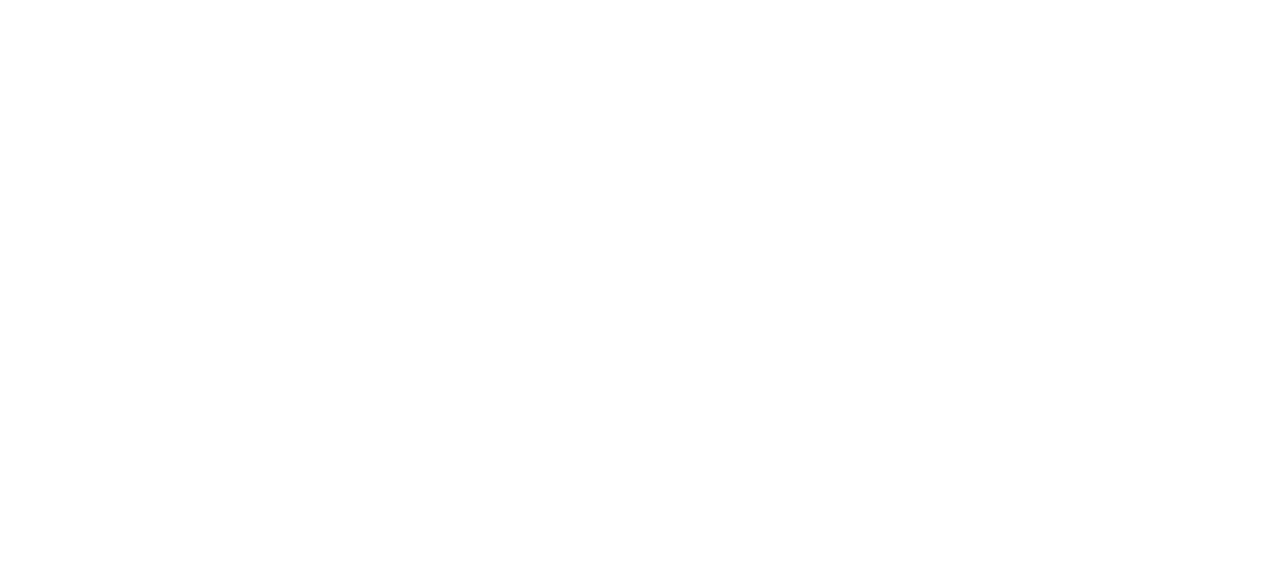
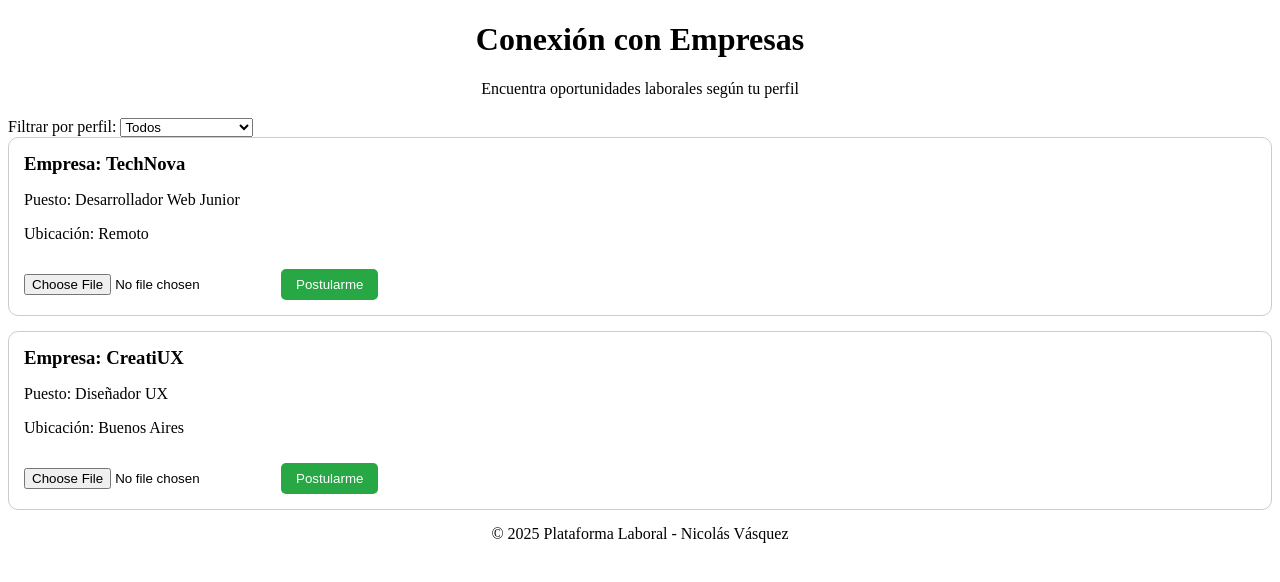
Before and after one commit to Mvaldiviasanchez/Solemne-2, a plain HTML site: page HU003_Nicolas.html in a window 1280 px wide. Drawn offline with Linux system fonts and the light colour scheme.

Commit message:
Update HU003_Nicolas.html

```diff
--- a/HU003_Nicolas.html
+++ b/HU003_Nicolas.html
@@ -32,3 +32,52 @@
       border-radius: 5px;
       margin-top: 10px;
     }
+      </style>
+</head>
+<body onload="notificarOfertas()">
+
+  <header>
+    <h1>Conexión con Empresas</h1>
+    <p>Encuentra oportunidades laborales según tu perfil</p>
+  </header>
+  <section>
+    <label for="filtro">Filtrar por perfil:</label>
+    <select id="filtro">
+      <option>Todos</option>
+      <option>Desarrollador Web</option>
+      <option>Diseñador UX</option>
+      <option>Administrador</option>
+    </select>
+  </section>
+
+  <section class="empresa-card">
+    <h3>Empresa: TechNova</h3>
+    <p>Puesto: Desarrollador Web Junior</p>
+    <p>Ubicación: Remoto</p>
+    <input type="file" id="cv1" />
+    <button class="postular-btn" onclick="postular('TechNova')">Postularme</button>
+  </section>
+
+  <section class="empresa-card">
+    <h3>Empresa: CreatiUX</h3>
+    <p>Puesto: Diseñador UX</p>
+    <p>Ubicación: Buenos Aires</p>
+    <input type="file" id="cv2" />
+    <button class="postular-btn" onclick="postular('CreatiUX')">Postularme</button>
+  </section>
+  <footer>
+    &copy; 2025 Plataforma Laboral - Nicolás Vásquez
+  </footer>
+
+  <script>
+    function postular(empresa) {
+      alert("Has postulado exitosamente a " + empresa + ". ¡Tu CV ha sido enviado!");
+    }
+
+    function notificarOfertas() {
+      alert("🔔 ¡Hay nuevas ofertas laborales disponibles para ti!");
+    }
+  </script>
+
+</body>
+</html>
```
